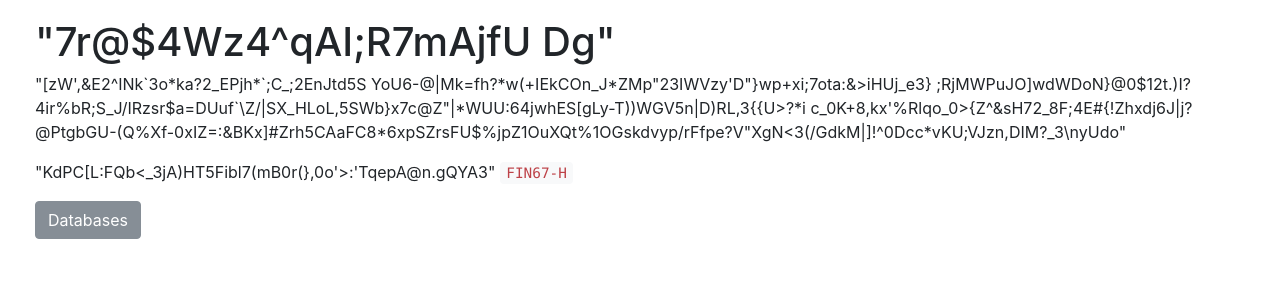
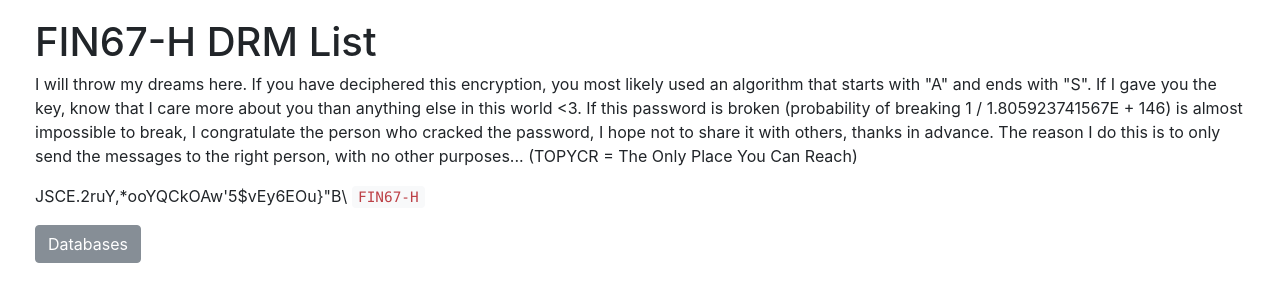
Before and after one commit to fin67-h/fin67-h.github.io, a website: page index.html in a window 1280 px wide. Drawn offline with Linux system fonts and the light colour scheme.

Commit message:
index update

```diff
--- a/index.html
+++ b/index.html
@@ -8,7 +8,7 @@
     <meta name="description" content="">
     <meta name="author" content="">
 
-    <title>_b0;a.k2F/?bL)3{kHb^)</title>
+    <title>FIN67-H</title>
 
     <!-- Bootstrap core CSS -->
     <link href="vendor/bootstrap/css/bootstrap.min.css" rel="stylesheet">
@@ -26,11 +26,15 @@
         <div id="sidebar-wrapper">
             <ul class="sidebar-nav">
                 <li class="sidebar-brand">
-                    <a href="#">
-                        DRM List
+                    <a>
+                        Database List
                     </a>
                 </li>
-				        <li>
+
+                <li>
+                    <a href="https://tr.pinterest.com/fin67h/">TOPYCR</a>
+                </li>
+                <li>
                     <a href="drm-1.txt">I</a>
                 </li>
 
@@ -41,9 +45,9 @@
         <!-- Page Content -->
         <div id="page-content-wrapper">
             <div class="container-fluid">
-                <h1>"7r@$4Wz4^qAI;R7mAjfU Dg"</h1>
-                <p>"[zW',&E2^INk`3o<Ng!OgML"5!^Vp -vCJ<zvr*u [3j't#O ilN.'q_gHh;(#f|X>*ka?2_EPjh*`;C_;2EnJtd5S YoU6-@|Mk=fh?*w(+IEkCOn_J*<pES(>ZMp"23IWVzy'D"}wp+xi;7ota:&>iHUj_e3} ;RjMWPuJO]wdWDoN}@0$12t.)I?4ir%bR;S_J/IRzsr$a=DUuf`\Z/|SX_HLoL,5SWb}x7c@Z"|*WUU:64jwhES[gLy-T))WGV5n|D)RL,3{{U>?*i c_0K+8,kx'%Rlqo_0>{Z^&sH72_8F;4E#{!Zhxdj6J|j?@PtgbGU-(Q%Xf-0xIZ=:&BKx]#Zrh5CAaFC8*6xpSZrsFU$%jpZ1OuXQt%1OGskdvyp/rFfpe?V"XgN<3(/GdkM|]!^0Dcc*vKU;VJzn,DIM?_3\nyUdo"</p>
-                <p>"KdPC[L:FQb<_3jA)HT5Fibl7(mB0r(},0o'>:'TqepA@n.gQYA3" <code>FIN67-H</code></p>
+                <h1>FIN67-H DRM List</h1>
+                <p>I will throw my dreams here. If you have deciphered this encryption, you most likely used an algorithm that starts with "A" and ends with "S". If I gave you the key, know that I care more about you than anything else in this world <3. If this password is broken (probability of breaking 1 / 1.805923741567E + 146) is almost impossible to break, I congratulate the person who cracked the password, I hope not to share it with others, thanks in advance. The reason I do this is to only send the messages to the right person, with no other purposes... (TOPYCR = The Only Place You Can Reach)</p>
+                <p>JSCE.2ruY,*ooYQCkOAw'5$vEy6EOu}"B\ <code>FIN67-H</code></p>
                 <a href="#menu-toggle" class="btn btn-secondary" id="menu-toggle">Databases</a>
             </div>
         </div>
```
